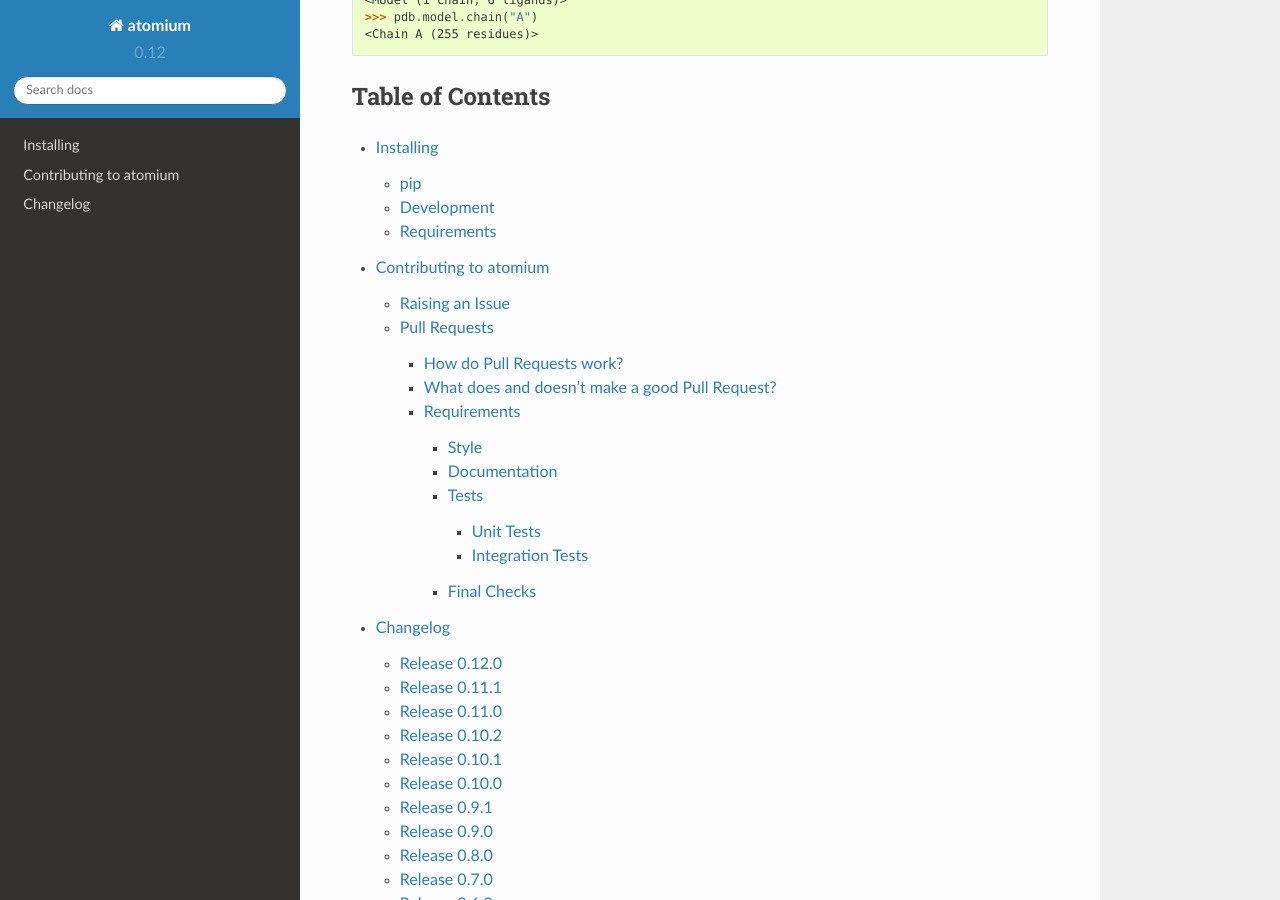
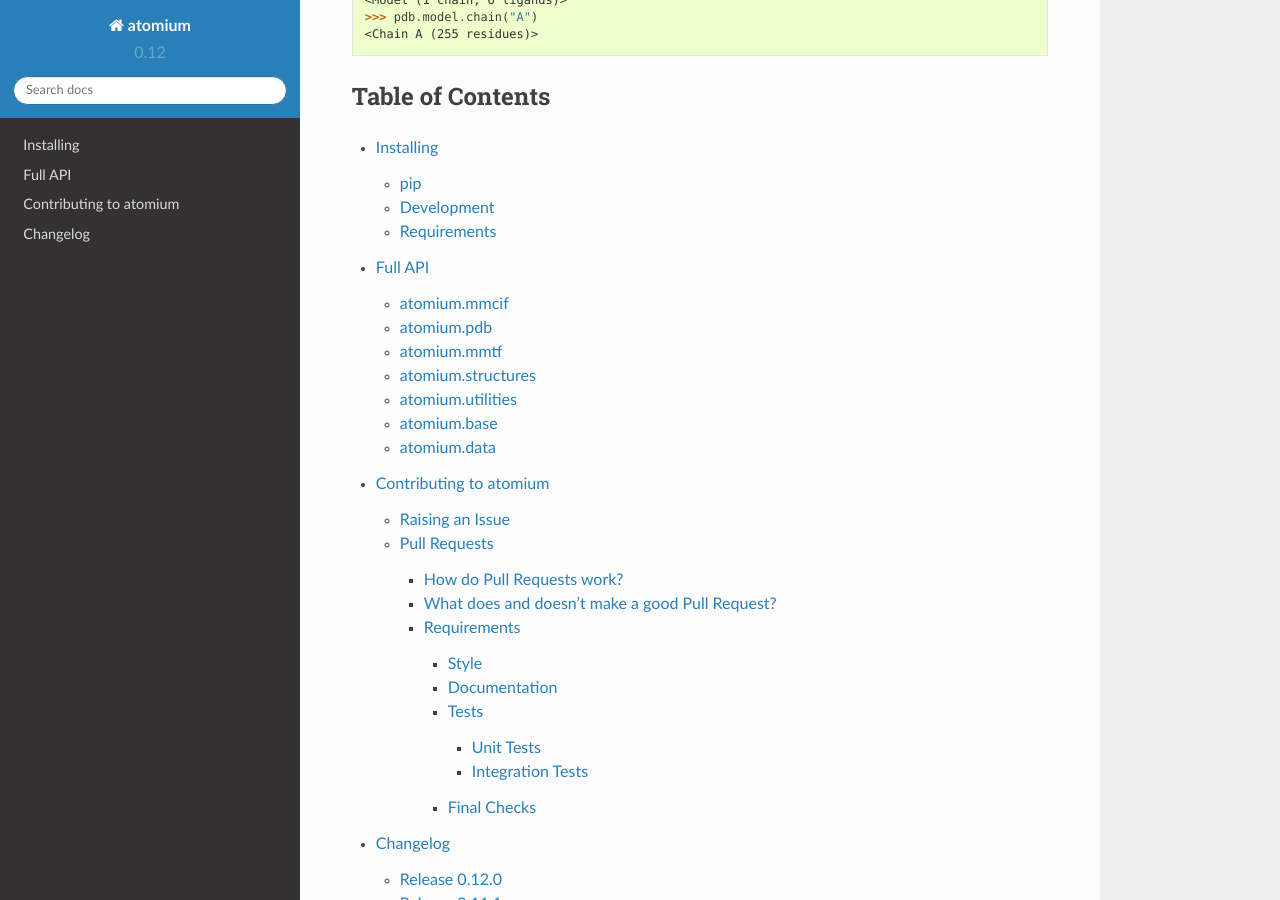
Before and after one commit to samirelanduk/atomium, a Sphinx documentation site: the page built from docs/source/index.rst, in a window 1280 px wide and 900 px high, scrolled down 359 px. Built offline with Sphinx 7.4.7 and the Read the Docs theme 2.0.0, drawn with Linux system fonts in a browser that asks for light colours.

```diff
--- /dev/null
+++ b/docs/source/api.rst
@@ -0,0 +1,11 @@
+Full API
+--------
+
+.. toctree ::
+	api/mmcif
+	api/pdb
+	api/mmtf
+	api/structures
+	api/utilities
+	api/base
+	api/data
--- /dev/null
+++ b/docs/source/api/base.rst
@@ -0,0 +1,6 @@
+atomium.base
+------------
+
+.. automodule:: atomium.base
+	:members:
+	:inherited-members:
--- /dev/null
+++ b/docs/source/api/data.rst
@@ -0,0 +1,6 @@
+atomium.data
+------------
+
+.. automodule:: atomium.data
+	:members:
+	:inherited-members:
--- /dev/null
+++ b/docs/source/api/mmcif.rst
@@ -0,0 +1,6 @@
+atomium.mmcif
+-------------
+
+.. automodule:: atomium.mmcif
+	:members:
+	:inherited-members:
--- /dev/null
+++ b/docs/source/api/mmtf.rst
@@ -0,0 +1,6 @@
+atomium.mmtf
+------------
+
+.. automodule:: atomium.mmtf
+	:members:
+	:inherited-members:
--- /dev/null
+++ b/docs/source/api/pdb.rst
@@ -0,0 +1,6 @@
+atomium.pdb
+-----------
+
+.. automodule:: atomium.pdb
+	:members:
+	:inherited-members:
--- /dev/null
+++ b/docs/source/api/structures.rst
@@ -0,0 +1,6 @@
+atomium.structures
+------------------
+
+.. automodule:: atomium.structures
+	:members:
+	:inherited-members:
--- /dev/null
+++ b/docs/source/api/utilities.rst
@@ -0,0 +1,6 @@
+atomium.utilities
+-----------------
+
+.. automodule:: atomium.utilities
+	:members:
+	:inherited-members:
--- a/docs/source/index.rst
+++ b/docs/source/index.rst
@@ -19,5 +19,6 @@ Table of Contents
 
 .. toctree ::
   installing
+  api
   contributing
   changelog
```
